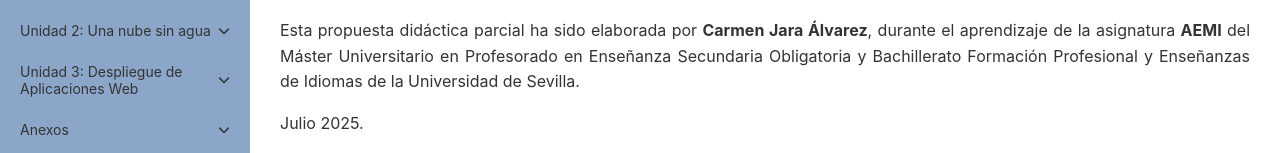
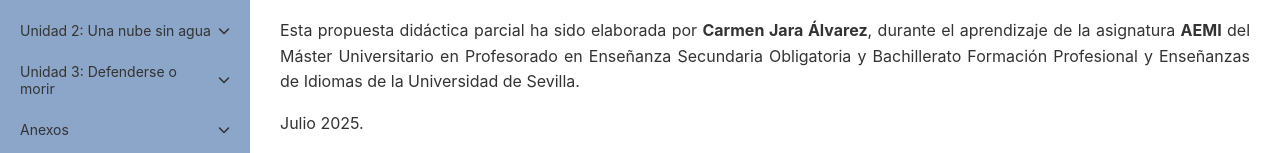
Before and after one commit to carmenJaraAlvarez/unidadesDespliegueDAW, an Angular app: page /inicio in a window 1280 px wide. Shown: the part 189-342 px from the top of the page. Built offline with nearby package versions, Linux system fonts and the light colour scheme.

Commit message:
Add conceptual maps for Units 1, 2, and 3

```diff
--- a/src/app/sidebar/sidebar.component.html
+++ b/src/app/sidebar/sidebar.component.html
@@ -107,7 +107,7 @@
         </li>
         <li class="has-submenu">
           <a href="#" (click)="toggleSubmenu($event, 'unidad3')" class="submenu-toggle">
-            <span>Unidad 3: Despliegue de Aplicaciones Web</span>
+            <span>Unidad 3: Defenderse o morir</span>
             <i class="fas fa-chevron-down"></i>
           </a>
           <ul id="unidad3" class="submenu">
```
Also changed, not shown: doc/Propuesta_Didactica_Despliegue_DAW.md (+3 -1 lines), 1 other file (tests, documents, lock files or other folders).
